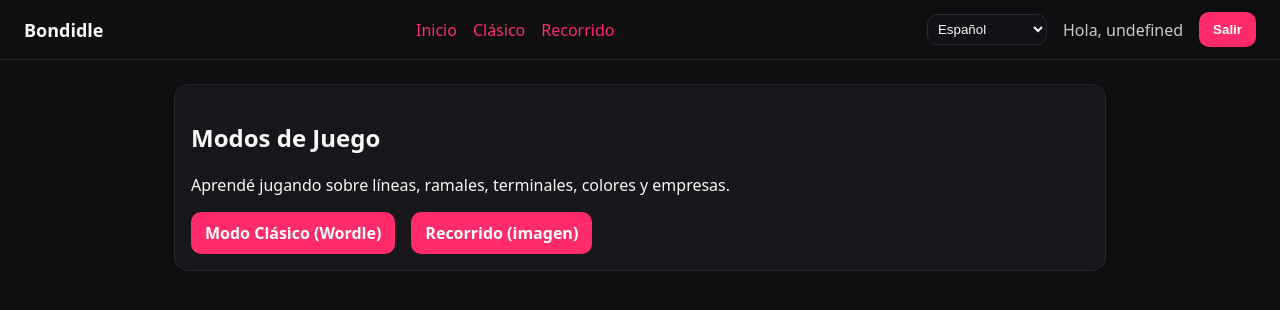
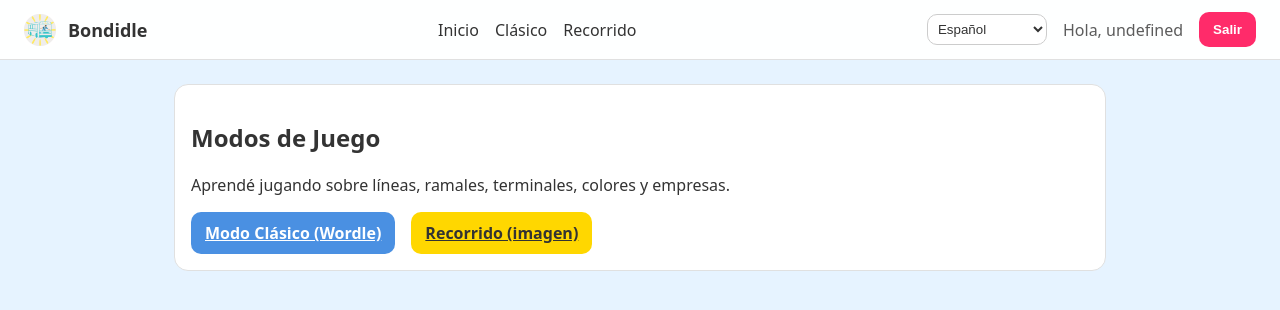
Before and after one commit to FogliaDante/Proyecto-Bondidle-Final, a React (Vite) app in the folder client/: page / in a window 1280 px wide. Shown: the top 310 px of the page. Built offline with nearby package versions, Linux system fonts and the light colour scheme; no server answers; sample sign-in values are in the browser's storage.

Commit message:
Modificación CSS

```diff
--- a/client/src/App.css
+++ b/client/src/App.css
@@ -3,6 +3,8 @@
   margin: 0 auto;
   padding: 2rem;
   text-align: center;
+  background: #e6f3ff; /* Celeste clarito igual que el body */
+  min-height: 100vh; /* Asegurar que ocupe toda la altura */
 }
 
 .logo {
--- a/client/src/components/ClassicGame.tsx
+++ b/client/src/components/ClassicGame.tsx
@@ -299,7 +299,7 @@ export default function ClassicGame() {
 
             {/* Botón de probar intento */}
             <div style={{ marginTop: 12 }}>
-              <button className="btn" type="submit">{t('classic.try')}</button>
+              <button className="btn celeste" type="submit">{t('classic.try')}</button>
             </div>
 
             {/* Mensaje de error */}
--- a/client/src/components/GameSelector.tsx
+++ b/client/src/components/GameSelector.tsx
@@ -10,8 +10,8 @@ export default function GameSelector() {
         <h2>{t('modes.title')}</h2>
         <p>{t('modes.desc')}</p>
         <div className="row" style={{ gap: 16, marginTop: 12 }}>
-          <Link className="btn" to="/classic">{t('modes.classic')}</Link>
-          <Link className="btn" to="/recorrido">{t('modes.recorrido')}</Link>
+          <Link className="btn celeste" to="/classic">{t('modes.classic')}</Link>
+          <Link className="btn amarillo" to="/recorrido">{t('modes.recorrido')}</Link>
         </div>
       </div>
     </div>
--- a/client/src/components/LoginForm.tsx
+++ b/client/src/components/LoginForm.tsx
@@ -37,7 +37,7 @@ export default function LoginForm() {
           <label>{t('login.password')}</label>
           <input className="input" type="password" value={password} onChange={e => setPassword(e.target.value)} />
           <div style={{ marginTop: 12 }}>
-            <button className="btn" type="submit">{t('login.submit')}</button>
+            <button className="btn celeste" type="submit">{t('login.submit')}</button>
           </div>
         </form>
         <p style={{ marginTop: 12 }}>
--- a/client/src/components/Navbar.tsx
+++ b/client/src/components/Navbar.tsx
@@ -10,7 +10,18 @@ export default function Navbar() {
 
   return (
     <nav className="nav">
-      <h1>{t('app.title')}</h1>
+      <div style={{ display: 'flex', alignItems: 'center', gap: '12px' }}>
+        <img
+          src="/icono.png" // Cambia esto por la ruta de tu imagen
+          alt="Bondidle Icon"
+          style={{
+            width: '32px',
+            height: '32px',
+            borderRadius: '6px' // Opcional: redondear las esquinas
+          }}
+        />
+        <h1>{t('app.title')}</h1>
+      </div>
       <div style={{ flex: 1 }} />
       <Link to="/">{t('nav.home')}</Link>
       <Link to="/classic">{t('nav.classic')}</Link>
--- a/client/src/components/RecorridoGame.tsx
+++ b/client/src/components/RecorridoGame.tsx
@@ -208,8 +208,8 @@ export default function RecorridoGame() {
 
                     {/* Botones */}
                     <div className="col-12" style={{ display: 'flex', gap: 8 }}>
-                        <button className="btn" type="submit">{t('route.submit')}</button>
-                        <button className="btn" type="button" onClick={load}>{t('route.anotherImage')}</button>
+                        <button className="btn celeste" type="submit">{t('route.submit')}</button>
+                        <button className="btn amarillo" type="button" onClick={load}>{t('route.anotherImage')}</button>
                     </div>
                 </form>
 
--- a/client/src/components/RegisterForm.tsx
+++ b/client/src/components/RegisterForm.tsx
@@ -39,7 +39,7 @@ export default function RegisterForm() {
           <label>{t('login.password')}</label>
           <input className="input" type="password" value={password} onChange={e => setPassword(e.target.value)} />
           <div style={{ marginTop: 12 }}>
-            <button className="btn" type="submit">{t('register.submit')}</button>
+            <button className="btn amarillo" type="submit">{t('register.submit')}</button>
           </div>
         </form>
         <p style={{ marginTop: 12 }}>
--- a/client/src/styles.css
+++ b/client/src/styles.css
@@ -1,9 +1,11 @@
 :root {
-    --bg: #0f0f12;
-    --card: #17171b;
-    --text: #f8f8f8;
-    --muted: #a1a1aa;
-    --accent: #ff2b6a;
+    --bg: #e6f3ff; /* Celeste clarito */
+    --card: #ffffff; /* Blanco */
+    --text: #333333; /* Texto oscuro para contraste */
+    --muted: #666666; /* Gris medio */
+    --accent: #ff2b6a; /* Rosa/magenta */
+    --celeste-medio: #4a90e2; /* Celeste medio oscurito */
+    --amarillo: #ffd700; /* Amarillo */
 }
 
 * {
@@ -17,9 +19,14 @@ body {
     color: var(--text);
 }
 
-a {
-    color: var(--accent);
+.nav a {
+    color: #333333; /* Texto oscuro para enlaces */
     text-decoration: none;
+    transition: color 0.2s ease;
+}
+
+.nav a:hover {
+    color: var(--celeste-medio); /* Cambio a celeste al hacer hover */
 }
 
 .container {
@@ -35,10 +42,11 @@ a {
     padding: 12px 24px;
     position: sticky;
     top: 0;
-    background: rgba(15, 15, 18, .8);
+    background: rgba(255, 255, 255, 0.95); /* Blanco con transparencia */
     backdrop-filter: blur(6px);
-    border-bottom: 1px solid #26262c;
+    border-bottom: 1px solid #e0e0e0; /* Borde gris claro */
     z-index: 10;
+    color: #333333; /* Texto oscuro */
 }
 
 .nav h1 {
@@ -48,7 +56,7 @@ a {
 
 .card {
     background: var(--card);
-    border: 1px solid #26262c;
+    border: 1px solid #e0e0e0; /* Borde gris claro */
     border-radius: 14px;
     padding: 16px;
 }
@@ -58,8 +66,8 @@ select {
     width: 100%;
     padding: 10px 12px;
     border-radius: 10px;
-    border: 1px solid #2a2a30;
-    background: #121216;
+    border: 1px solid #cccccc; /* Borde gris claro */
+    background: #ffffff; /* Blanco */
     color: var(--text);
 }
 
@@ -71,6 +79,30 @@ select {
     border-radius: 10px;
     cursor: pointer;
     font-weight: 700;
+    transition: all 0.2s ease;
+}
+
+.btn:hover {
+    opacity: 0.9;
+    transform: translateY(-1px);
+}
+
+.btn:active {
+    transform: translateY(0);
+}
+
+.btn.celeste {
+    background: var(--celeste-medio); /* Celeste medio oscurito */
+}
+
+.btn.amarillo {
+    background: var(--amarillo); /* Amarillo */
+    color: #333333; /* Texto oscuro para contraste */
+}
+
+.btn.small {
+    padding: 6px 10px;
+    font-size: 12px;
 }
 
 .row {
@@ -101,25 +133,25 @@ select {
 }
 
 .badge.red {
-    background: #3b0f16;
-    color: #ff6b81;
-    border: 1px solid #5a1b26;
+    background: #ffebee; /* Fondo rojo claro */
+    color: #c62828; /* Texto rojo oscuro */
+    border: 1px solid #ffcdd2; /* Borde rojo claro */
 }
 
 .badge.yellow {
-    background: #3b2d0f;
-    color: #ffd166;
-    border: 1px solid #5a451b;
+    background: #fff8e1; /* Fondo amarillo claro */
+    color: #f57c00; /* Texto naranja oscuro */
+    border: 1px solid #ffecb3; /* Borde amarillo claro */
 }
 
 .badge.green {
-    background: #103b1b;
-    color: #66ff9a;
-    border: 1px solid #1b5a2c;
+    background: #e8f5e8; /* Fondo verde claro */
+    color: #2e7d32; /* Texto verde oscuro */
+    border: 1px solid #c8e6c9; /* Borde verde claro */
 }
 
 img.rec {
     width: 100%;
     border-radius: 12px;
-    border: 1px solid #26262c;
+    border: 1px solid #e0e0e0; /* Borde gris claro */
 }
```
Also changed, not shown: client/public/icono.png (added), 1 other file (tests, documents, lock files or other folders).
